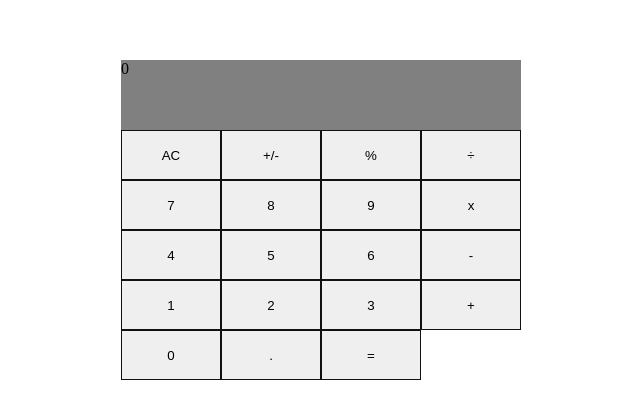
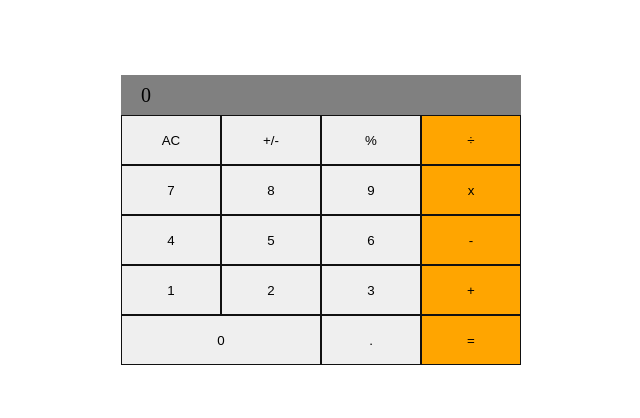
Before and after one commit to kennyegun24/math-magician, a React (Create React App) app: page / in a window 1280 px wide. Shown: the part 180-598 px from the top of the page, without its empty margins (319-959 px from the left). Built offline with nearby package versions, Linux system fonts and the light colour scheme.

Commit message:
Styled app

```diff
--- a/src/components/calculator.css
+++ b/src/components/calculator.css
@@ -2,6 +2,10 @@
   padding: 0;
   margin: 0;
   box-sizing: border-box;
+}
+
+:root {
+  --orange: orange;
 }
 
 .border {
@@ -12,9 +16,6 @@
   background-color: rgb(224, 218, 218);
 }
 
-.orange {
-  background-color: orange;
-}
 
 .calcSection {
   display: flex;
@@ -25,8 +26,15 @@
 
 .screen {
   width: 400px;
-  height: 70px;
+  height: 40px;
   background: grey;
+  font-size: 20px;
+  display: flex;
+  align-items: center;
+}
+
+.screenCalc {
+  padding: 0 20px;
 }
 
 .arithmetics {
@@ -40,6 +48,25 @@
   width: 100px;
 }
 
+.numbers:nth-child(4) {
+  background-color: var(--orange);
+}
+.numbers:nth-child(8) {
+  background-color: var(--orange);
+}
+.numbers:nth-child(12) {
+  background-color: var(--orange);
+}
+.numbers:nth-child(16) {
+  background-color: var(--orange);
+}
+.numbers:nth-child(19) {
+  background-color: var(--orange);
+}
+.numbers:nth-child(17) {
+  width: 200px;
+}
+
 .zero {
   height: 50px;
   width: 200px;
```
